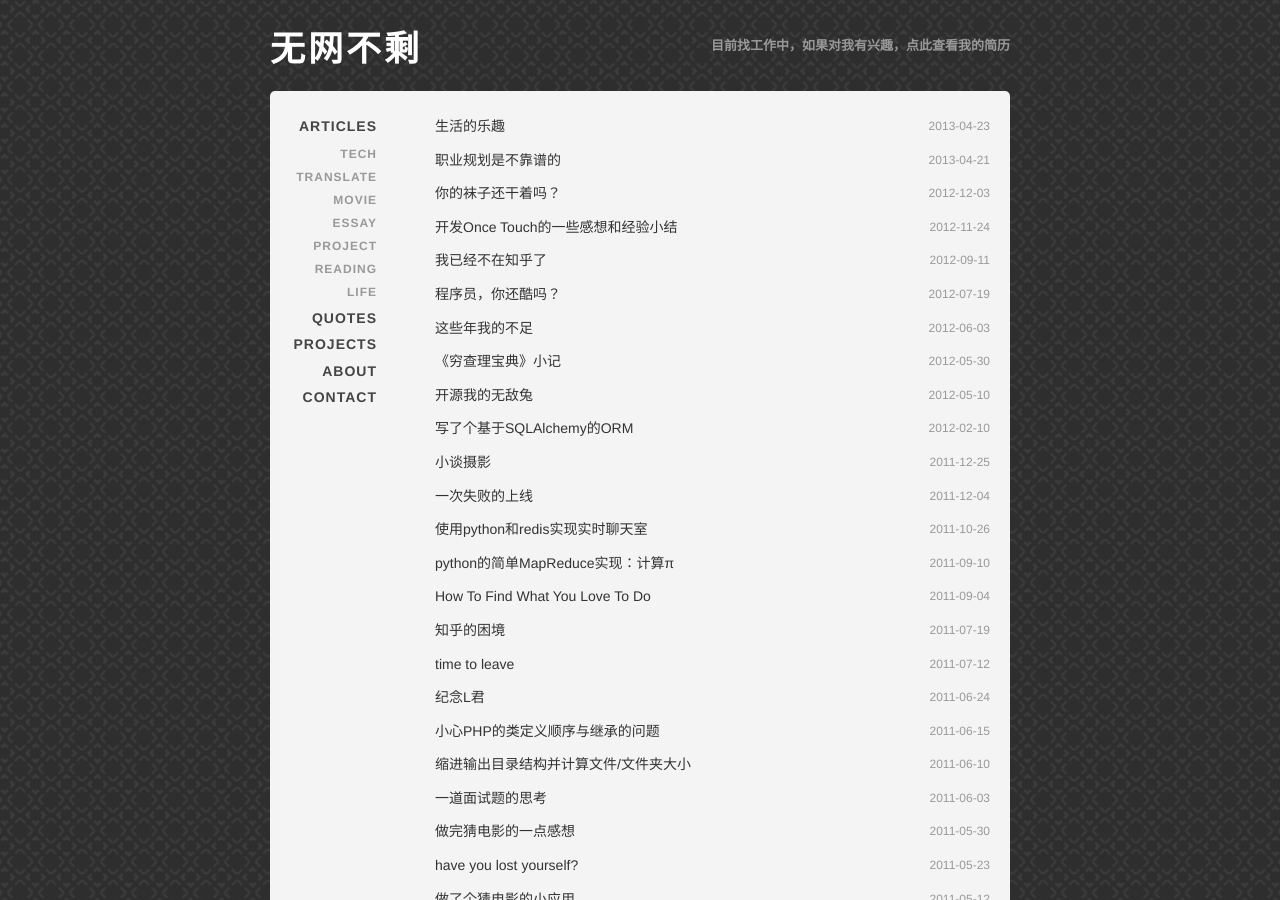
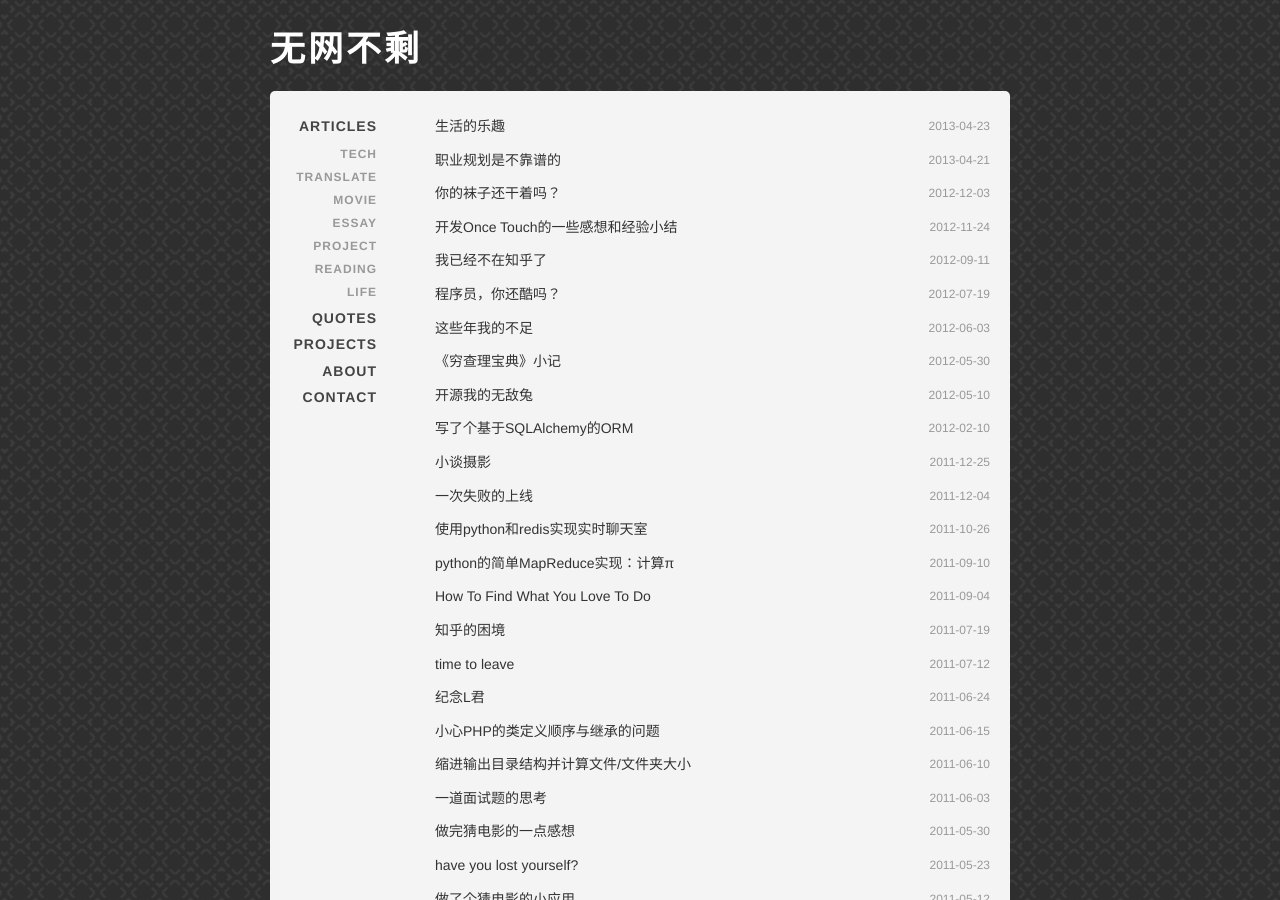
Before and after one commit to limboy/lzyy.github.com, a Jekyll site: the page built from index.html, in a window 1280 px wide and 900 px high. Built offline with Jekyll 4.4.1, drawn with Linux system fonts in a browser that asks for light colours; Markdown is read by kramdown in place of the engine named in the settings.

Commit message:
remove resume link

```diff
--- a/_layouts/category.html
+++ b/_layouts/category.html
@@ -22,7 +22,7 @@
 
 	<body>
 		<div id="logo">
-			<a href="http://resume.leezhong.com" target="_blank"><span id="tags">目前找工作中，如果对我有兴趣，点此查看我的简历</span></a>
+			<!--<a href="http://resume.leezhong.com" target="_blank"><span id="tags">目前找工作中，如果对我有兴趣，点此查看我的简历</span></a>-->
 			<h1><a href="/">无网不剩</a></h1></div>
 		<div id="wrapper">
 			<div id="content" class="index">
--- a/_layouts/default.html
+++ b/_layouts/default.html
@@ -22,7 +22,7 @@
 	<body>
 		<div id="logo">
 			<!--<span id="tags">生命只有一次，你可能会用它来做些伟大的事情</span>-->
-			<a href="http://resume.leezhong.com" target="_blank"><span id="tags">目前找工作中，如果对我有兴趣，点此查看我的简历</span></a>
+			<!--<a href="http://resume.leezhong.com" target="_blank"><span id="tags">目前找工作中，如果对我有兴趣，点此查看我的简历</span></a>-->
 			<h1><a href="/">无网不剩</a></h1></div>
 		<div id="wrapper">
 			<div id="content" class="index">
--- a/_layouts/post.html
+++ b/_layouts/post.html
@@ -22,7 +22,7 @@
 	<body>
 		<div id="logo">
 			<!--<span id="tags">生命只有一次，你可能会用它来做些伟大的事情</span>-->
-			<a href="http://resume.leezhong.com" target="_blank"><span id="tags">目前找工作中，如果对我有兴趣，点此查看我的简历</span></a>
+			<!--<a href="http://resume.leezhong.com" target="_blank"><span id="tags">目前找工作中，如果对我有兴趣，点此查看我的简历</span></a>-->
 			<h1><a href="/">无网不剩</a></h1></div>
 		<div id="wrapper">
 			<div id="content">
--- a/_layouts/profile.html
+++ b/_layouts/profile.html
@@ -22,7 +22,7 @@
 	<body>
 		<div id="logo">
 			<!--<span id="tags">生命只有一次，你可能会用它来做些伟大的事情</span>-->
-			<a href="http://resume.leezhong.com" target="_blank"><span id="tags">目前找工作中，如果对我有兴趣，点此查看我的简历</span></a>
+			<!--<a href="http://resume.leezhong.com" target="_blank"><span id="tags">目前找工作中，如果对我有兴趣，点此查看我的简历</span></a>-->
 			<h1><a href="/">无网不剩</a></h1></div>
 		<div id="wrapper">
 			<div id="content" class="index">
```
